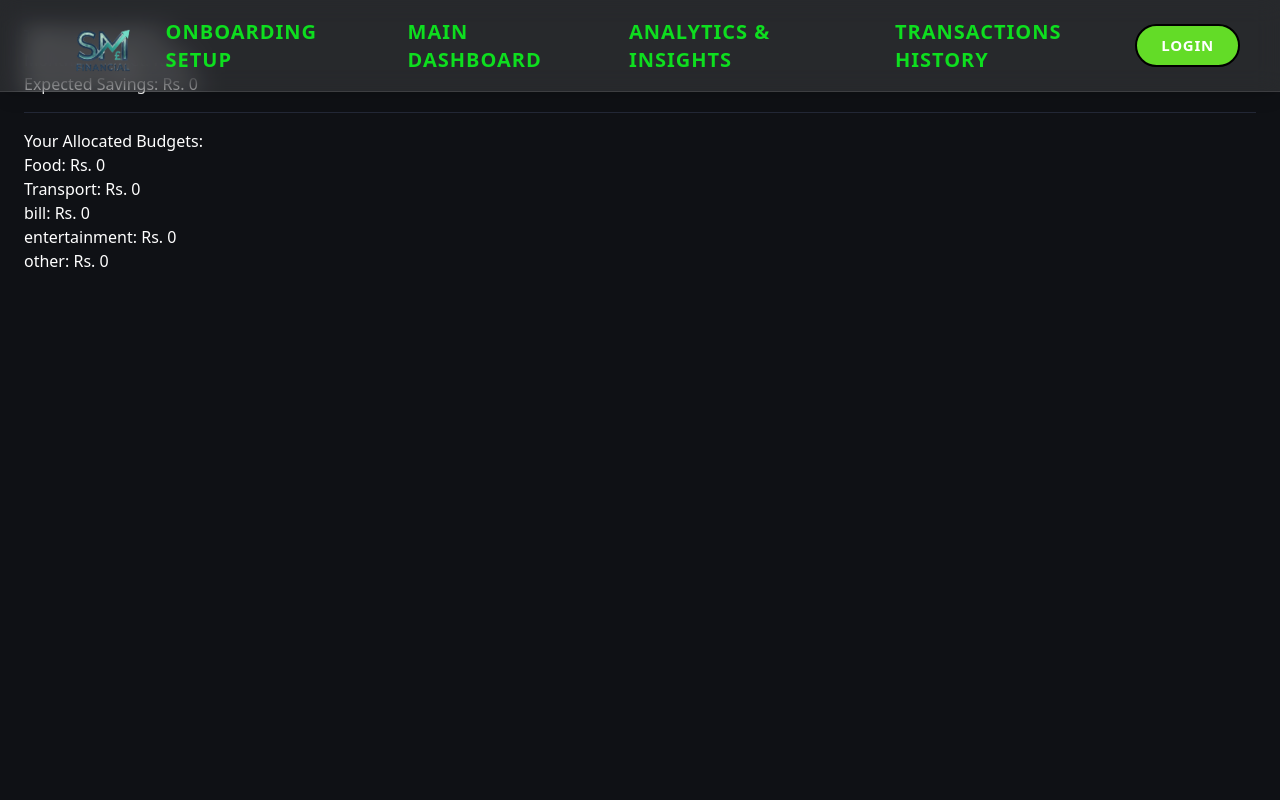
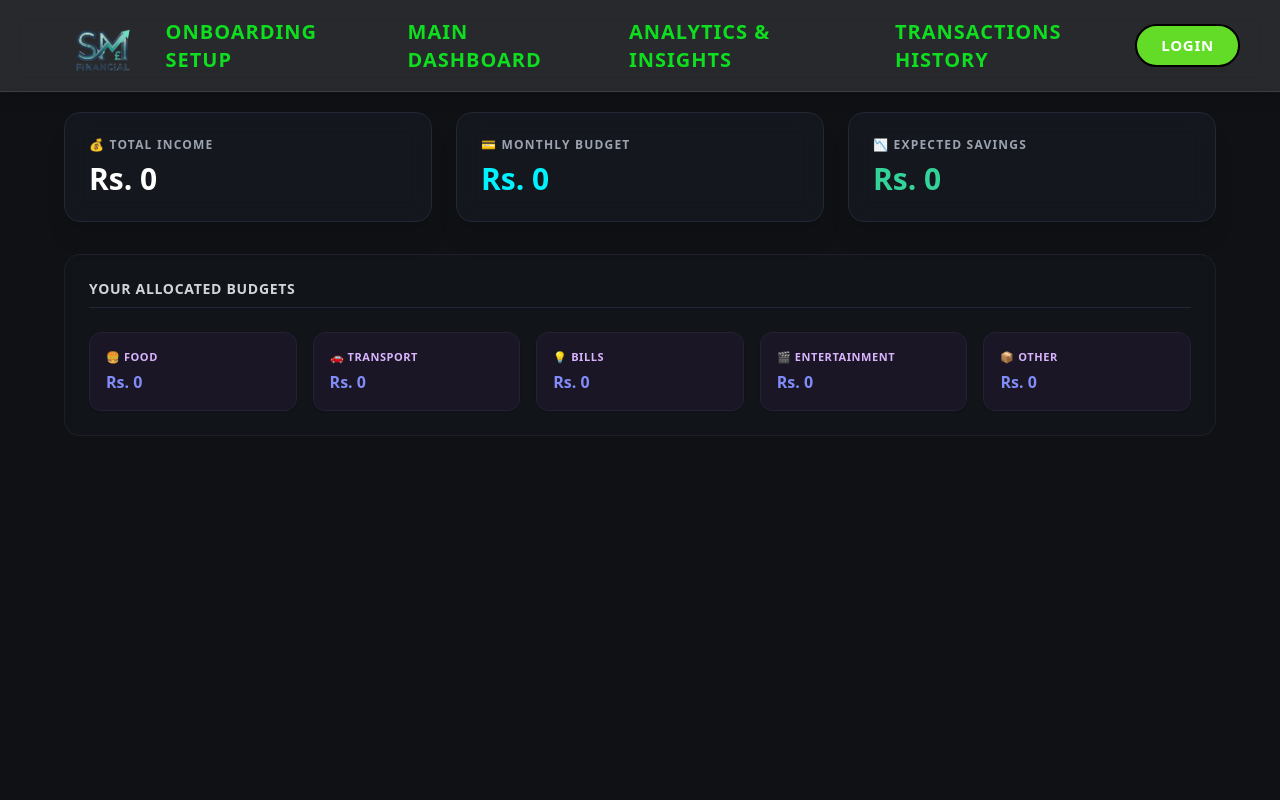
Before and after one commit to sashikmindaka1/MernFinancialTrackerApp, a React (Vite) app: page /MainDashboardPage in a window 1280 px wide. Shown: the top 800 px of the page. Built offline with nearby package versions, Linux system fonts and the light colour scheme.

Commit message:
add some  tailwind css

```diff
--- a/src/components/BudgetShow.jsx
+++ b/src/components/BudgetShow.jsx
@@ -2,26 +2,78 @@ function BudgetShow({income, budget, saving, foodBudget, transportBudget, billsB
 
   return(
 
-    <div>
-       <div>
-       {/*  Core Financial Cards (Income, Budget, Savings) */}
-       <p>Total Income: Rs. {income.toLocaleString()}</p>
-       <p>Monthly Budget: Rs. {budget.toLocaleString()}</p>
-       <p>Expected Savings: Rs. {saving.toLocaleString()}</p>
+    <div className="w-full max-w-6xl mx-auto space-y-8">
 
-       <hr className="my-4 border-[#232836]" />
+      {/* 💰 CORE FINANCIAL CARDS ROW */}
+      <div className="grid grid-cols-1 sm:grid-cols-3 gap-6">
 
-       {/*  Individual Category Budgets inside Dashboard */}
-       <h3>Your Allocated Budgets:</h3>
-       <p> Food: Rs. {foodBudget.toLocaleString()}</p>
-       <p> Transport: Rs. {transportBudget.toLocaleString()}</p>
-       <p> bill: Rs. {billsBudget.toLocaleString()}</p>
-       <p> entertainment: Rs. {entertainmentBudget.toLocaleString()}</p>
-       <p> other: Rs. {otherBudget.toLocaleString()}</p>
+        {/* Total Income Card */}
+        <div className="bg-[#161920]/80 border border-[#232836] p-6 rounded-2xl shadow-xl backdrop-blur-md flex flex-col justify-between transition hover:border-gray-700">
+          <p className="text-xs font-semibold text-gray-400 uppercase tracking-widest mb-2">💰 Total Income</p>
+          <p className="text-2xl md:text-3xl font-black text-white">
+            Rs. {income.toLocaleString()}
+          </p>
+        </div>
+
+        {/* Monthly Budget Card */}
+        <div className="bg-[#161920]/80 border border-[#232836] p-6 rounded-2xl shadow-xl backdrop-blur-md flex flex-col justify-between transition hover:border-[#00f2fe]/40">
+          <p className="text-xs font-semibold text-gray-400 uppercase tracking-widest mb-2">💳 Monthly Budget</p>
+          <p className="text-2xl md:text-3xl font-black text-[#00f2fe]">
+            Rs. {budget.toLocaleString()}
+          </p>
+        </div>
+
+        {/* Expected Savings Card */}
+        <div className="bg-[#161920]/80 border border-[#232836] p-6 rounded-2xl shadow-xl backdrop-blur-md flex flex-col justify-between transition hover:border-emerald-500/40">
+          <p className="text-xs font-semibold text-gray-400 uppercase tracking-widest mb-2">📉 Expected Savings</p>
+          <p className="text-2xl md:text-3xl font-black text-emerald-400">
+            Rs. {saving.toLocaleString()}
+          </p>
+        </div>
+
+      </div>
+
+      {/* ALLOCATED BUDGETS SECTION */}
+      <div className="bg-[#161920]/40 border border-[#232836]/60 rounded-2xl p-6 backdrop-blur-sm">
+        <h3 className="text-sm font-bold text-gray-300 uppercase tracking-wider mb-6 pb-2 border-b border-[#232836]">
+          Your Allocated Budgets
+        </h3>
+
+        <div className="grid grid-cols-2 sm:grid-cols-3 md:grid-cols-5 gap-4">
+
+          {/* Food */}
+          <div className="bg-[#1a1625] border border-[#261f35] p-4 rounded-xl shadow-sm hover:border-purple-900/50 transition">
+            <p className="text-[11px] font-semibold text-purple-300 uppercase tracking-wider mb-1">🍔 Food</p>
+            <p className="text-base font-bold text-indigo-400">Rs. {foodBudget.toLocaleString()}</p>
+          </div>
+
+          {/* Transport */}
+          <div className="bg-[#1a1625] border border-[#261f35] p-4 rounded-xl shadow-sm hover:border-purple-900/50 transition">
+            <p className="text-[11px] font-semibold text-purple-300 uppercase tracking-wider mb-1">🚗 Transport</p>
+            <p className="text-base font-bold text-indigo-400">Rs. {transportBudget.toLocaleString()}</p>
+          </div>
+
+          {/* Bills */}
+          <div className="bg-[#1a1625] border border-[#261f35] p-4 rounded-xl shadow-sm hover:border-purple-900/50 transition">
+            <p className="text-[11px] font-semibold text-purple-300 uppercase tracking-wider mb-1">💡 Bills</p>
+            <p className="text-base font-bold text-indigo-400">Rs. {billsBudget.toLocaleString()}</p>
+          </div>
+
+          {/* Entertainment */}
+          <div className="bg-[#1a1625] border border-[#261f35] p-4 rounded-xl shadow-sm hover:border-purple-900/50 transition">
+            <p className="text-[11px] font-semibold text-purple-300 uppercase tracking-wider mb-1">🎬 Entertainment</p>
+            <p className="text-base font-bold text-indigo-400">Rs. {entertainmentBudget.toLocaleString()}</p>
+          </div>
+
+          {/* Other */}
+          <div className="bg-[#1a1625] border border-[#261f35] p-4 rounded-xl shadow-sm hover:border-purple-900/50 transition">
+            <p className="text-[11px] font-semibold text-purple-300 uppercase tracking-wider mb-1">📦 Other</p>
+            <p className="text-base font-bold text-indigo-400">Rs. {otherBudget.toLocaleString()}</p>
+          </div>
+
+        </div>
+      </div>
 
     </div>
-
-    </div>
-
   )
 } export default BudgetShow;
--- a/src/pages/MainDashboardPage.jsx
+++ b/src/pages/MainDashboardPage.jsx
@@ -39,7 +39,7 @@ function MainDashboardPage() {
 
 
   return (
-    <div className="p-6 bg-[#0f1115] min-h-screen text-white">
+    <div className="pt-28 p-6 bg-[#0f1115] min-h-screen text-white">
 
       <BudgetShow
       income={income}
```
